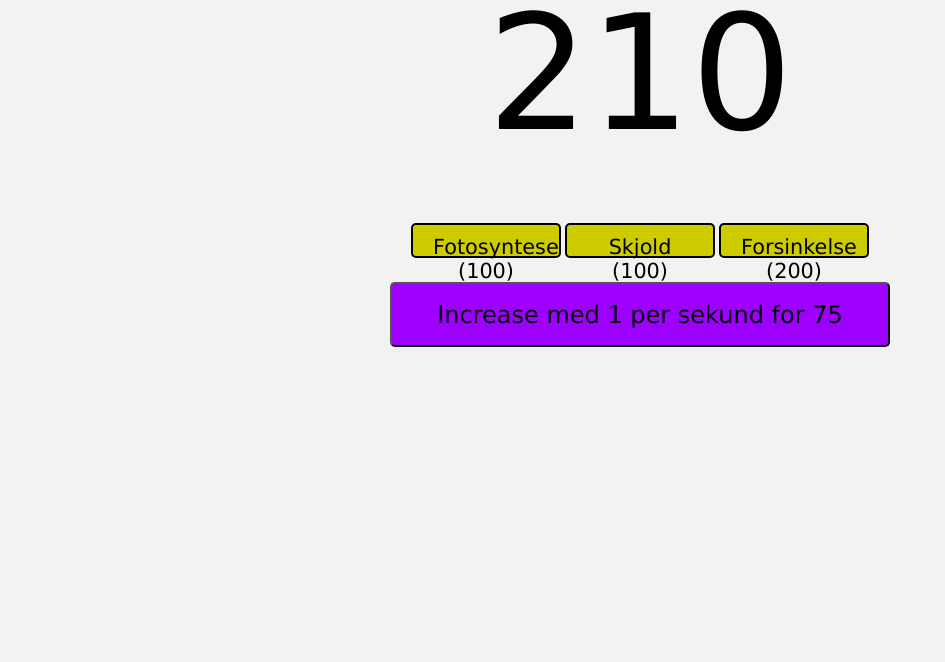
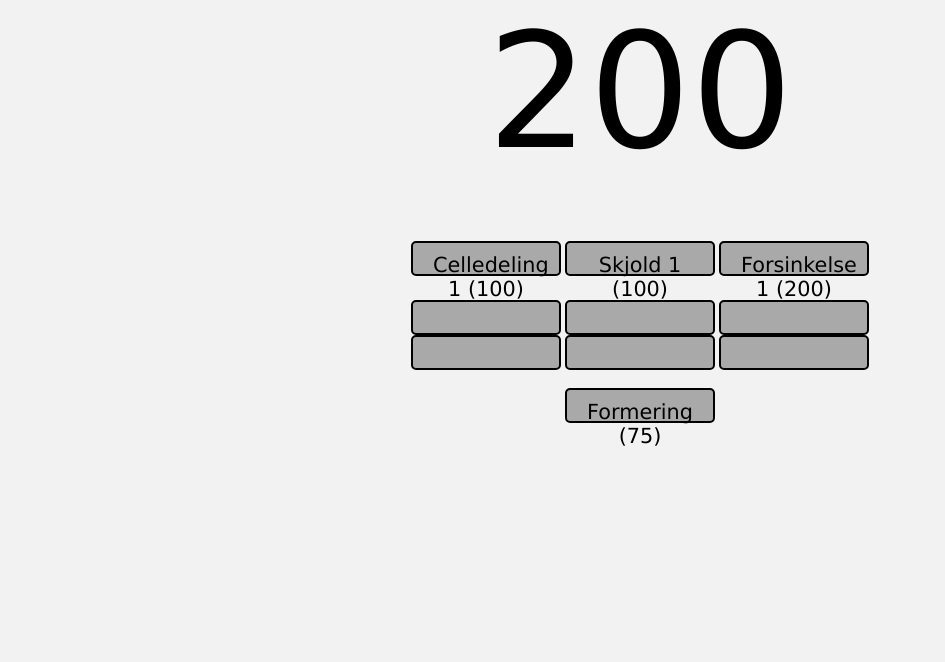
Before and after one commit to StanniMG/Bj-rnedyrspil, a plain HTML site: page index.html in a window 1280 px wide. Shown: the part 138-800 px from the top of the page, without its empty margins (0-945 px from the left). Drawn offline with Linux system fonts and the light colour scheme.

Commit message:
Update index.html

```diff
--- a/index.html
+++ b/index.html
@@ -5,14 +5,17 @@
     <meta name="viewport" content="width=device-width, initial-scale=1.0">
     <title>Bjørnedyrspil</title>
     <link rel="stylesheet" href="style.css">
+
 </head>
+
 <body>
+    <div id="leaderboard"></div>
     <label id="countdownLabel">Tid til Krig: 30 sekunder</label>
+    <div id="warLossPreviewLabel">Næste krigstab: 100</div><br>
+    <div id="celledelingCountdownLabel" style="display: none;"></div>
     <div id="gameOverLabel" style="display: none;">Du har tabt spillet!</div>
     <div id="katastrofeLabel"></div>
-    <div id="fotosynteseCountdownLabel"></div>
-    <div id="warLossPreviewLabel">Næste krigstab: 100</div>
-    <div id="katastrofeTypeLabel"></div>
+
 
     <div id="Label">
         <div id="levelLabel">Level: 0</div>
@@ -21,12 +24,22 @@
     <label id="talLabel">0</label>
     <div id="bonusLabel">+0</div><br>
     <div id="btnContainer">
-        <button id="fotosynteseUp" class="upgrade">Fotosyntese</button>
-        <button id="skjoldUp" class="upgrade">Skjold</button>
-        <button id="katastrofeUp" class="upgrade">Forsinkelse (200)</button><br>
-        <div id="tooltip" class="tooltip">Fotosyntese: Giver 10% af dine bjørnedyr hvert 10. sekund. Koster 100 point.</div>
-        <button id="secIncrease1Btn" class="buttons">Increase med 1 per sekund for 75</button>
+        <button id="celledelingUp" class="upgrade">Celledeling 1 (100)</button>
+        <button id="skjoldUp" class="upgrade">Skjold 1 (100)</button>
+        <button id="katastrofeUp" class="upgrade">Forsinkelse 1 (200)</button><br>
+        <button id="celledelingUp2" class="upgrade"></button>
+        <button id="skjoldUp2" class="upgrade"></button>
+        <button id="katastrofeUp2" class="upgrade"></button><br>
+        <button id="celledelingUp3" class="upgrade"></button>
+        <button id="skjoldUp3" class="upgrade"></button>
+        <button id="katastrofeUp3" class="upgrade"></button><br>
+        <div id="tooltip" class="tooltip"></div><br>
+        <button id="formeringUp" class="upgrade">Formering (75)</button><br>
     </div>
-    <script src="index.js"></script>
+
+
+
+    <!-- Læsning af spillets script -->
+    <script type="module" src="index.js"></script>
 </body>
 </html>
```
